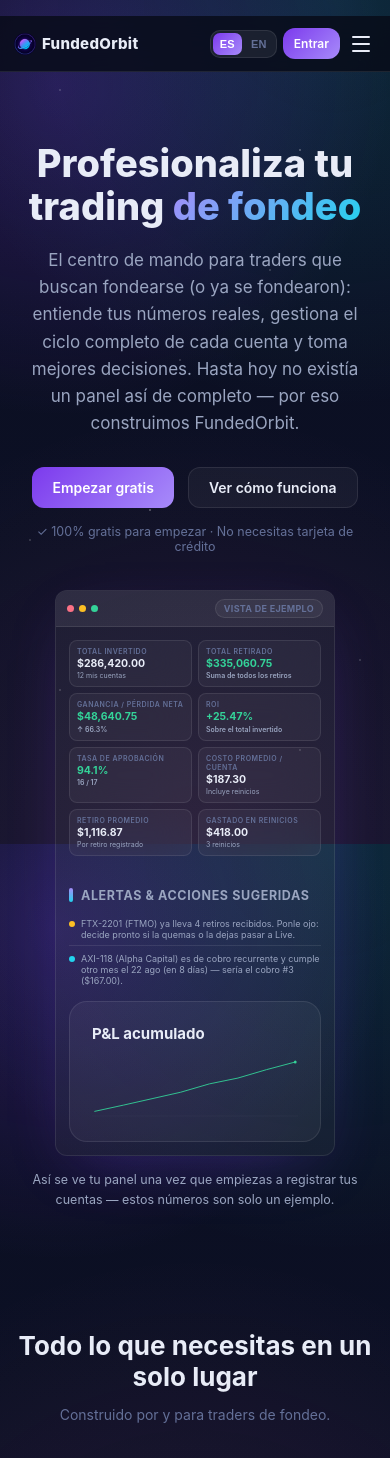
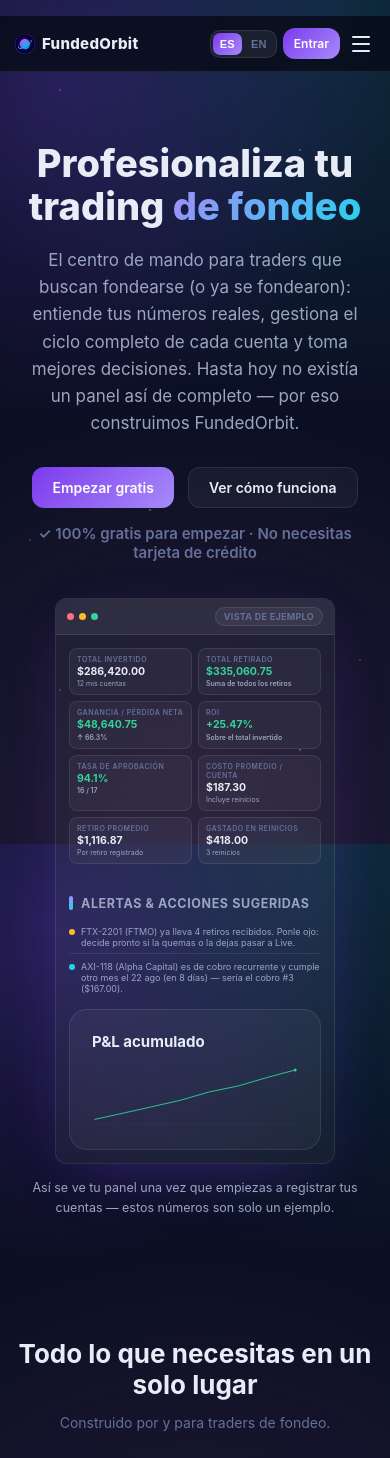
Before and after one commit to FundedOrbit/fundedorbit-app, a Next.js app: page / in a window 390 px wide. Shown: the top 1458 px of the page. Built offline with nearby package versions, Linux system fonts and the light colour scheme; no server answers.

Commit message:
Add files via upload

```diff
--- a/app/globals.css
+++ b/app/globals.css
@@ -71,7 +71,7 @@
 .hero{text-align:center;padding:70px 10px 40px;}
 .hero h1{font-size:56px;line-height:1.12;margin:0 0 20px;font-weight:800;}
 .hero h1 span{background:linear-gradient(135deg, var(--accent-purple), var(--accent-cyan));-webkit-background-clip:text;background-clip:text;color:transparent;}
-.hero p{font-size:17px;color:var(--text-secondary);max-width:640px;margin:0 auto 30px;line-height:1.6;}
+.hero p{font-size:20px;color:var(--text-secondary);max-width:700px;margin:0 auto 30px;line-height:1.6;}
 .hero-actions{display:flex;gap:14px;justify-content:center;flex-wrap:wrap;}
 .section{padding:50px 0;}
 .section h2{font-size:26px;margin:0 0 8px;text-align:center;}
@@ -128,6 +128,8 @@
 @media (max-width:760px){
   .grid-3{grid-template-columns:1fr;}
   .hero h1{font-size:38px;}
+  .hero p{font-size:17px;}
+  .hero-note{font-size:13.5px;}
   .nav-links{display:none;}
 }
 
@@ -300,7 +302,7 @@
 
 /* hero free note */
 .hero-note{
-  margin-top:16px;font-size:12.5px;color:var(--text-muted);display:flex;align-items:center;
+  margin-top:16px;font-size:15px;font-weight:600;color:var(--text-muted);display:flex;align-items:center;
   justify-content:center;gap:6px;
 }
 
```
